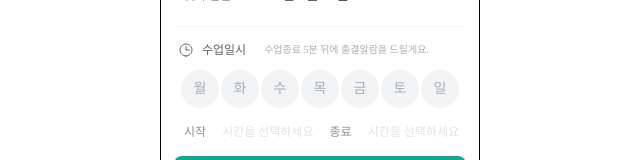
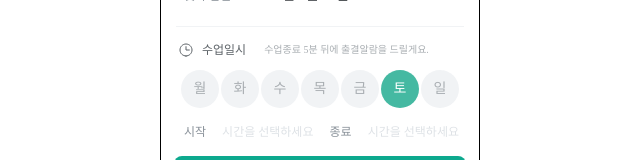
Before and after one commit to Gwasuwon-shot/Tutice_Client, a React (Vite) app: page /regular-lesson in a window 1280 px wide. Shown: the part 234-394 px from the top of the page, without its empty margins (320-960 px from the left). Built offline with nearby package versions, Linux system fonts and the light colour scheme; a web font is replaced by a local one; what recoil-persist would draw is missing.

Commit message:
[ style ] 요일 선택에 따른 색상변경 로직

```diff
--- a/src/components/RegularLesson/LessonDate.tsx
+++ b/src/components/RegularLesson/LessonDate.tsx
@@ -6,9 +6,10 @@ import {dayState} from "../../atom/timePicker/timePicker";
 import styled from 'styled-components';
 import { useRecoilState } from 'recoil';
 
-interface dayProp {
-    day: string;
-}
+interface DayProp {
+    isSelected: boolean;
+};
+
 export default function LessonDate() {
 
     const DAYS = ['월', '화', '수', '목', '금', '토', '일'];
@@ -16,7 +17,7 @@ export default function LessonDate() {
 
     const [selectedDays, setSelectedDays] = useRecoilState(dayState);
 
-    function handleDayButton(day : dayProp){
+    function handleDayButton(day){
         if (selectedDays.includes(day)) {
             setSelectedDays(selectedDays.filter((selectedDay) => selectedDay !== day));
         } else {
@@ -103,7 +104,7 @@ const DayWrapper = styled.section`
     padding-top: 1.2rem;
 `
 
-const Day = styled.button`
+const Day = styled.button<DayProp>`
     width: 3.8rem;
     height: 3.8rem;
     border-radius: 50%;
@@ -111,6 +112,8 @@ const Day = styled.button`
     ${({ theme }) => theme.fonts.body02};
     color: ${({ theme }) => theme.colors.grey300};
     background-color: ${({ theme }) => theme.colors.grey50};
+    ${({ isSelected, theme }) => isSelected && `background-color: ${theme.colors.green4}`};
+    ${({ isSelected, theme }) => isSelected && `color: ${theme.colors.white}`};
 `
 
 const TimeWrapper = styled.section`
```
